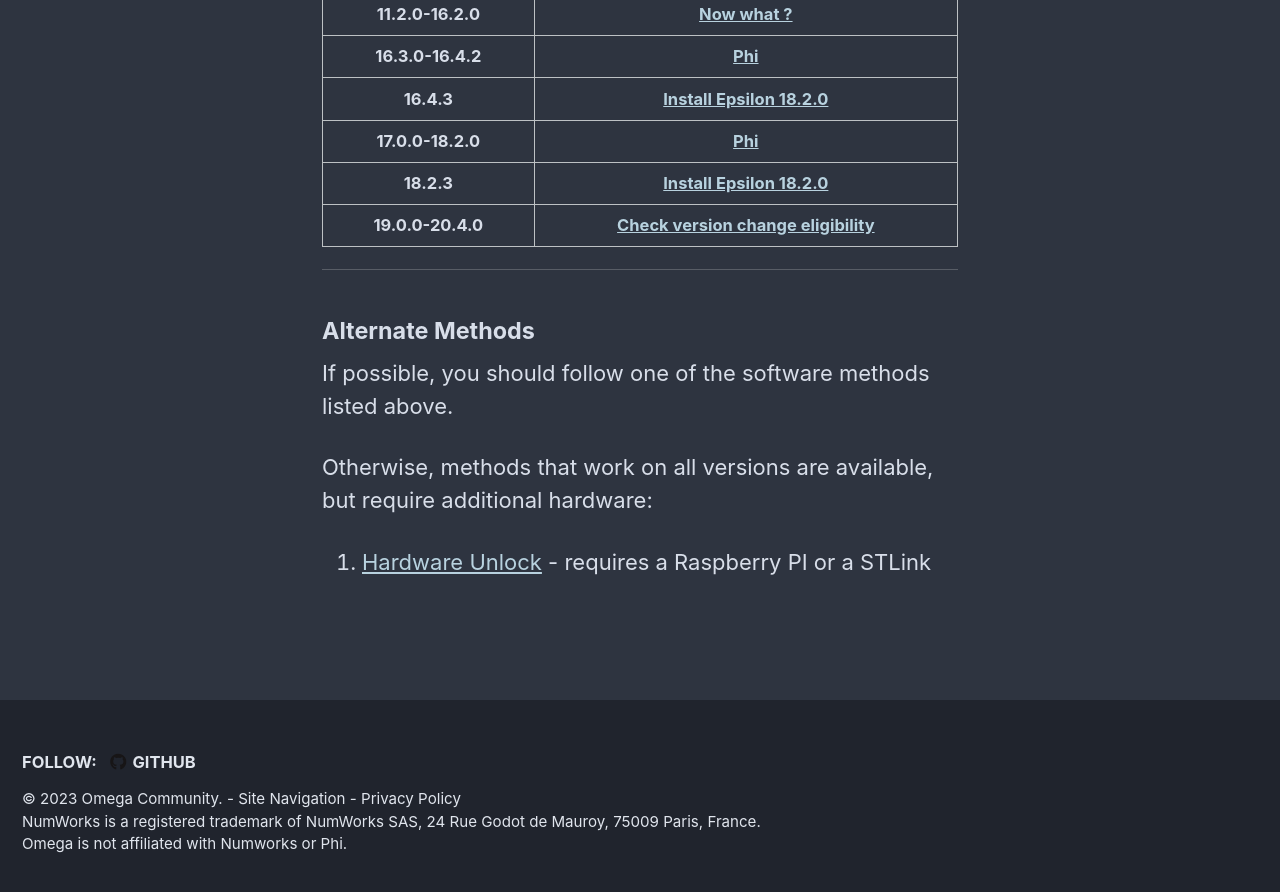
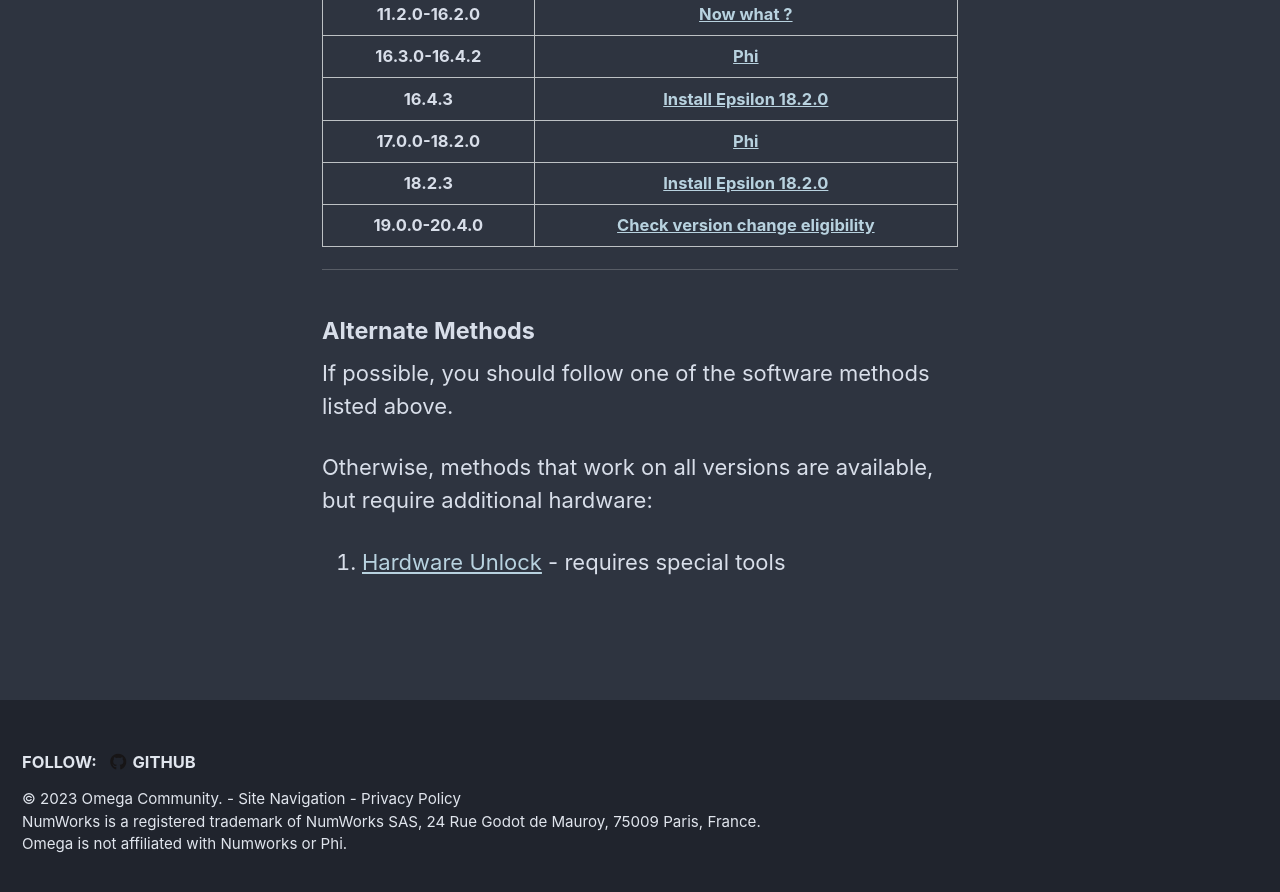
Before and after one commit to Omega-Numworks/Omega-Guide, a Jekyll site: the page built from _pages/en_US/n0110-is-locked.md, in a window 1280 px wide and 900 px high, scrolled down 1816 px. Shown: the top 892 px of the window. Built offline with Jekyll 4.4.1, drawn with Linux system fonts in a browser that asks for light colours; comment, search, counter and statistics services are not loaded.

Commit message:
Update n0110-is-locked.md

```diff
--- a/_pages/en_US/n0110-is-locked.md
+++ b/_pages/en_US/n0110-is-locked.md
@@ -79,4 +79,4 @@
 
 Otherwise, methods that work on all versions are available, but require additional hardware:
 
-1. [Hardware Unlock](n0110-hardware-unlock) - requires a Raspberry PI or a STLink
+1. [Hardware Unlock](n0110-hardware-unlock) - requires special tools
```
